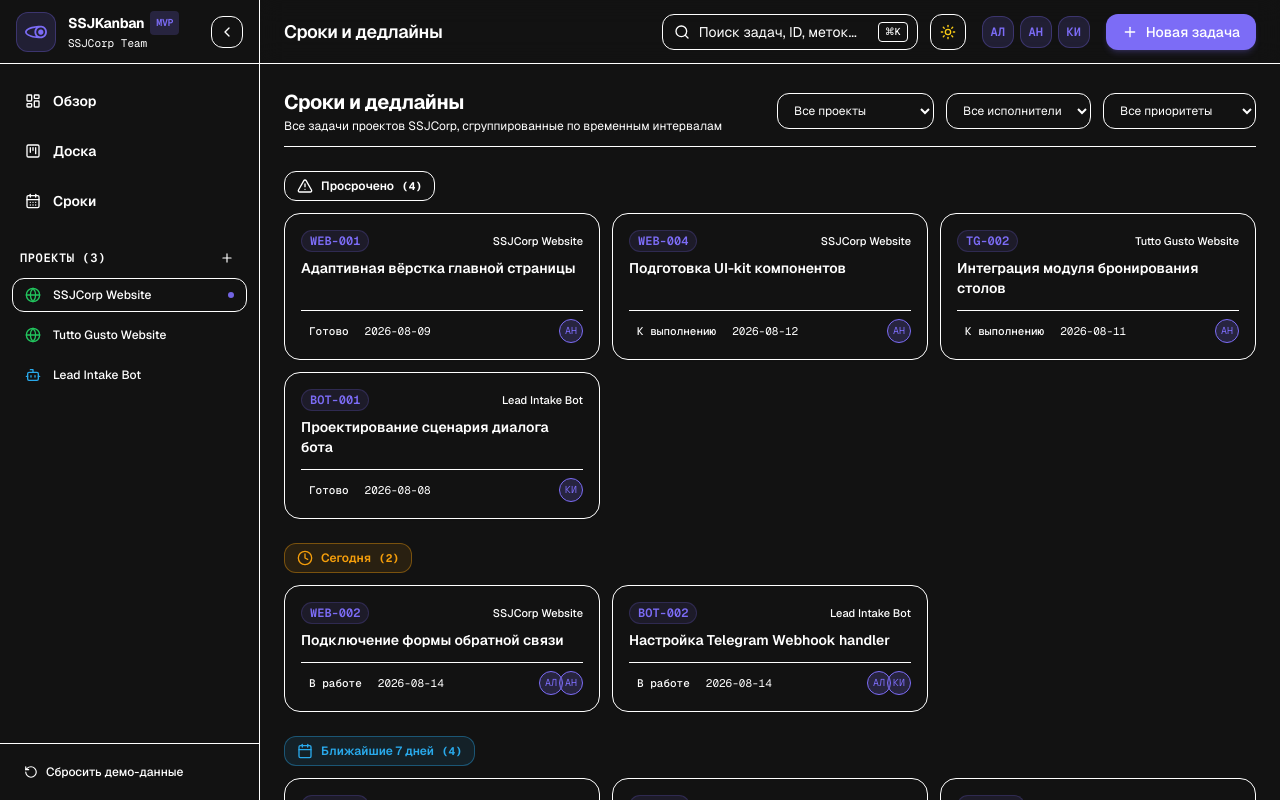
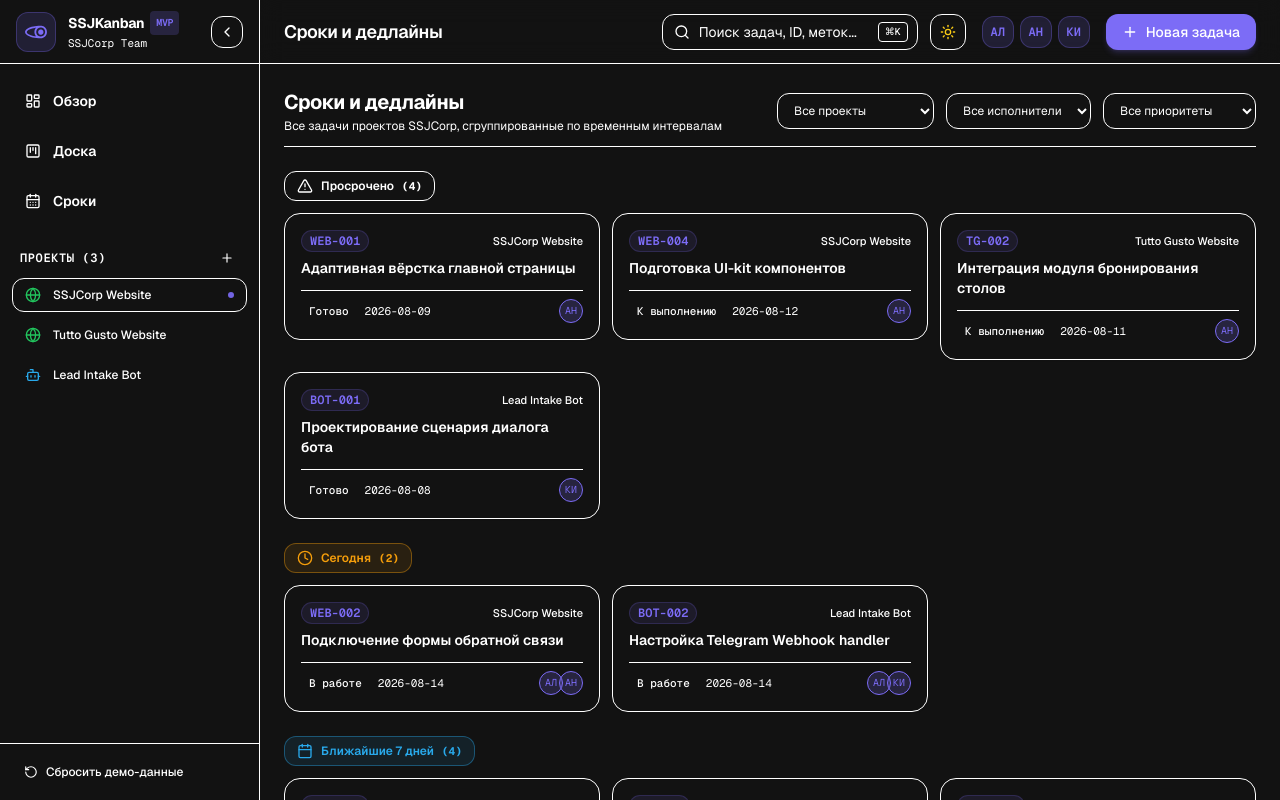
Before and after one commit to purrfect0/kanban-front, a Next.js app: page /deadlines in a window 1280 px wide. Shown: the top 800 px of the page. Built offline with nearby package versions, Linux system fonts and the light colour scheme.

Commit message:
add page animations

```diff
--- a/src/app/deadlines/page.tsx
+++ b/src/app/deadlines/page.tsx
@@ -3,16 +3,13 @@
 import React, { useState } from "react";
 import { AppLayout } from "@/components/layout/AppLayout";
 import { useKanban } from "@/store/KanbanContext";
-import { Task, Priority } from "@/types/kanban";
-import { getTaskDeadlineStatus } from "@/lib/repositories/KanbanRepository";
+import { Task } from "@/types/kanban";
+import { BlurFade } from "@/components/ui/BlurFade";
 import {
   Calendar,
   AlertTriangle,
   Clock,
-  CheckCircle2,
-  Filter,
-  User,
-  Folder,
+  X,
 } from "lucide-react";
 import { cn } from "@/lib/utils";
 
@@ -123,6 +120,7 @@ function DeadlinesContent() {
   return (
     <div className="space-y-6 max-w-7xl mx-auto">
       {/* Subheader & Filter Bar */}
+      <BlurFade delay={0.05}>
         <div className="flex flex-col md:flex-row md:items-center justify-between gap-4 pb-3 border-b border-border/40">
           <div>
             <h2 className="text-xl font-bold text-foreground tracking-tight">
@@ -177,15 +175,16 @@ function DeadlinesContent() {
             </select>
           </div>
         </div>
+      </BlurFade>
 
       {/* Timeframe Groups */}
       <div className="space-y-6">
-        {periods.map((period) => {
+        {periods.map((period, pIdx) => {
           if (period.count === 0) return null;
           const Icon = period.icon;
 
           return (
-            <div key={period.title} className="space-y-3">
+            <BlurFade key={period.title} delay={0.1 + pIdx * 0.08} className="space-y-3">
               <div className="flex items-center gap-2">
                 <div
                   className={cn(
@@ -202,7 +201,7 @@ function DeadlinesContent() {
               </div>
 
               <div className="grid grid-cols-1 md:grid-cols-2 lg:grid-cols-3 gap-3">
-                {period.tasks.map((task) => {
+                {period.tasks.map((task, tIdx) => {
                   const proj = projects.find((p) => p.id === task.projectId);
                   const col = columns.find((c) => c.id === task.columnId);
                   const assigned = members.filter((m) =>
@@ -210,10 +209,10 @@ function DeadlinesContent() {
                   );
 
                   return (
+                    <BlurFade key={task.id} delay={0.15 + tIdx * 0.04}>
                       <div
-                      key={task.id}
                         onClick={() => setSelectedTask(task)}
-                      className="flex flex-col justify-between rounded-2xl border border-border/80 bg-card p-4 shadow-sm hover:border-ssj-purple/50 cursor-pointer transition-all space-y-3"
+                        className="flex flex-col justify-between rounded-2xl border border-border/80 bg-card p-4 shadow-sm hover:border-ssj-purple/50 cursor-pointer transition-all space-y-3 group"
                       >
                         <div className="space-y-1.5">
                           <div className="flex items-center justify-between text-xs">
@@ -227,7 +226,7 @@ function DeadlinesContent() {
                             )}
                           </div>
 
-                        <h4 className="text-sm font-semibold text-foreground line-clamp-2">
+                          <h4 className="text-sm font-semibold text-foreground line-clamp-2 group-hover:text-ssj-purple transition-colors">
                             {task.title}
                           </h4>
                         </div>
@@ -255,10 +254,11 @@ function DeadlinesContent() {
                           </div>
                         </div>
                       </div>
+                    </BlurFade>
                   );
                 })}
               </div>
-            </div>
+            </BlurFade>
           );
         })}
       </div>
--- a/src/components/kanban/KanbanBoard.tsx
+++ b/src/components/kanban/KanbanBoard.tsx
@@ -18,6 +18,7 @@ import { useKanban } from "@/store/KanbanContext";
 import { KanbanColumn } from "./KanbanColumn";
 import { TaskCard } from "./TaskCard";
 import { Task } from "@/types/kanban";
+import { BlurFade } from "@/components/ui/BlurFade";
 
 export const KanbanBoard: React.FC = () => {
   const {
@@ -33,7 +34,7 @@ export const KanbanBoard: React.FC = () => {
   const sensors = useSensors(
     useSensor(PointerSensor, {
       activationConstraint: {
-        distance: 5, // 5px drag intent to prevent accidental clicks
+        distance: 5,
       },
     }),
     useSensor(KeyboardSensor, {
@@ -41,7 +42,6 @@ export const KanbanBoard: React.FC = () => {
     })
   );
 
-  // Filter tasks for current active project
   const projectTasks = filteredTasks.filter(
     (t) => !activeProjectId || t.projectId === activeProjectId
   );
@@ -61,11 +61,9 @@ export const KanbanBoard: React.FC = () => {
     const activeId = active.id as string;
     const overId = over.id as string;
 
-    // Find columns
     const activeTaskItem = projectTasks.find((t) => t.id === activeId);
     if (!activeTaskItem) return;
 
-    // Is over a column or another task?
     let targetColumnId = overId;
     const overTaskItem = projectTasks.find((t) => t.id === overId);
     if (overTaskItem) {
@@ -109,12 +107,12 @@ export const KanbanBoard: React.FC = () => {
     >
       {/* Horizontal Scroll Kanban Container */}
       <div className="flex gap-4 overflow-x-auto pb-6 pt-2 snap-x snap-mandatory scroll-smooth min-h-[calc(100vh-140px)]">
-        {columns.map((column) => {
+        {columns.map((column, index) => {
           const colTasks = projectTasks.filter((t) => t.columnId === column.id);
           return (
-            <div key={column.id} className="snap-start shrink-0">
+            <BlurFade key={column.id} delay={0.06 * index} className="snap-start shrink-0">
               <KanbanColumn column={column} tasks={colTasks} members={members} />
-            </div>
+            </BlurFade>
           );
         })}
       </div>
--- a/src/components/kanban/KanbanColumn.tsx
+++ b/src/components/kanban/KanbanColumn.tsx
@@ -6,6 +6,7 @@ import { SortableContext, verticalListSortingStrategy } from "@dnd-kit/sortable"
 import { Plus, ChevronDown, ChevronRight, AlertCircle } from "lucide-react";
 import { Column, Task, Member } from "@/types/kanban";
 import { TaskCard } from "./TaskCard";
+import { BlurFade } from "@/components/ui/BlurFade";
 import { useKanban } from "@/store/KanbanContext";
 import { cn } from "@/lib/utils";
 
@@ -107,8 +108,10 @@ export const KanbanColumn: React.FC<KanbanColumnProps> = ({ column, tasks, membe
           strategy={verticalListSortingStrategy}
         >
           <div className="flex-1 space-y-3 overflow-y-auto pr-1 min-h-[150px] max-h-[calc(100vh-220px)]">
-            {tasks.map((task) => (
-              <TaskCard key={task.id} task={task} members={members} />
+            {tasks.map((task, idx) => (
+              <BlurFade key={task.id} delay={0.08 + idx * 0.04}>
+                <TaskCard task={task} members={members} />
+              </BlurFade>
             ))}
 
             {tasks.length === 0 && (
--- a/src/components/ui/BlurFade.tsx
+++ b/src/components/ui/BlurFade.tsx
@@ -12,7 +12,7 @@ interface BlurFadeProps {
 export const BlurFade: React.FC<BlurFadeProps> = ({ children, delay = 0, className }) => {
   return (
     <div
-      className={cn("animate-fade-in", className)}
+      className={cn("animate-blur-fade", className)}
       style={{ animationDelay: `${delay}s`, animationFillMode: "both" }}
     >
       {children}
--- a/tailwind.config.ts
+++ b/tailwind.config.ts
@@ -79,10 +79,15 @@ const config: Config = {
           "0%": { opacity: "0", transform: "translateY(6px)" },
           "100%": { opacity: "1", transform: "translateY(0)" },
         },
+        "blur-fade": {
+          "0%": { opacity: "0", filter: "blur(6px)", transform: "translateY(10px) scale(0.98)" },
+          "100%": { opacity: "1", filter: "blur(0)", transform: "translateY(0) scale(1)" },
+        },
       },
       animation: {
         "border-beam": "border-beam calc(var(--duration)*1s) infinite linear",
         "fade-in": "fade-in 0.25s cubic-bezier(0.16, 1, 0.3, 1)",
+        "blur-fade": "blur-fade 0.4s cubic-bezier(0.16, 1, 0.3, 1)",
       },
     },
   },
```
Lines whose indentation alone changed are shown as unchanged.
